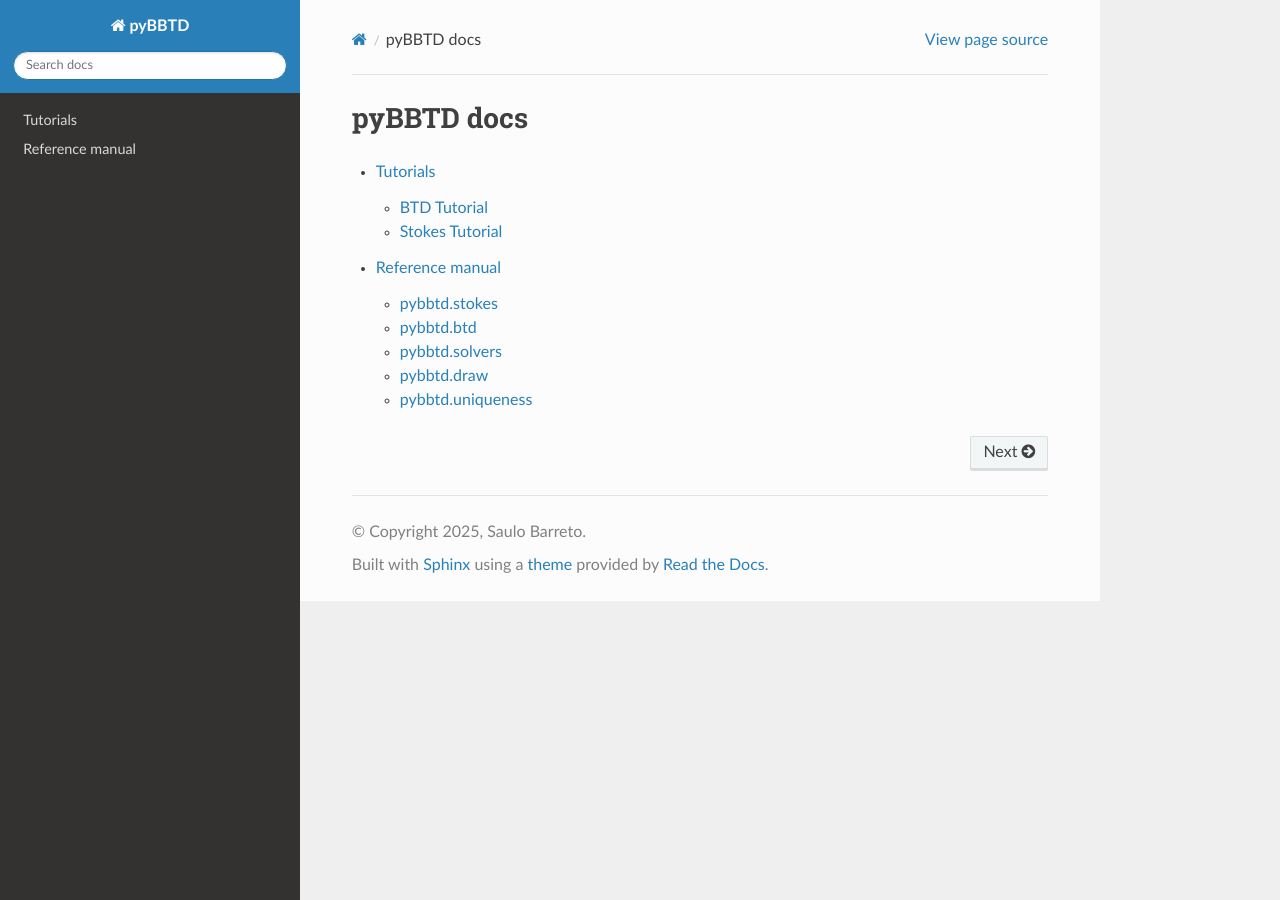
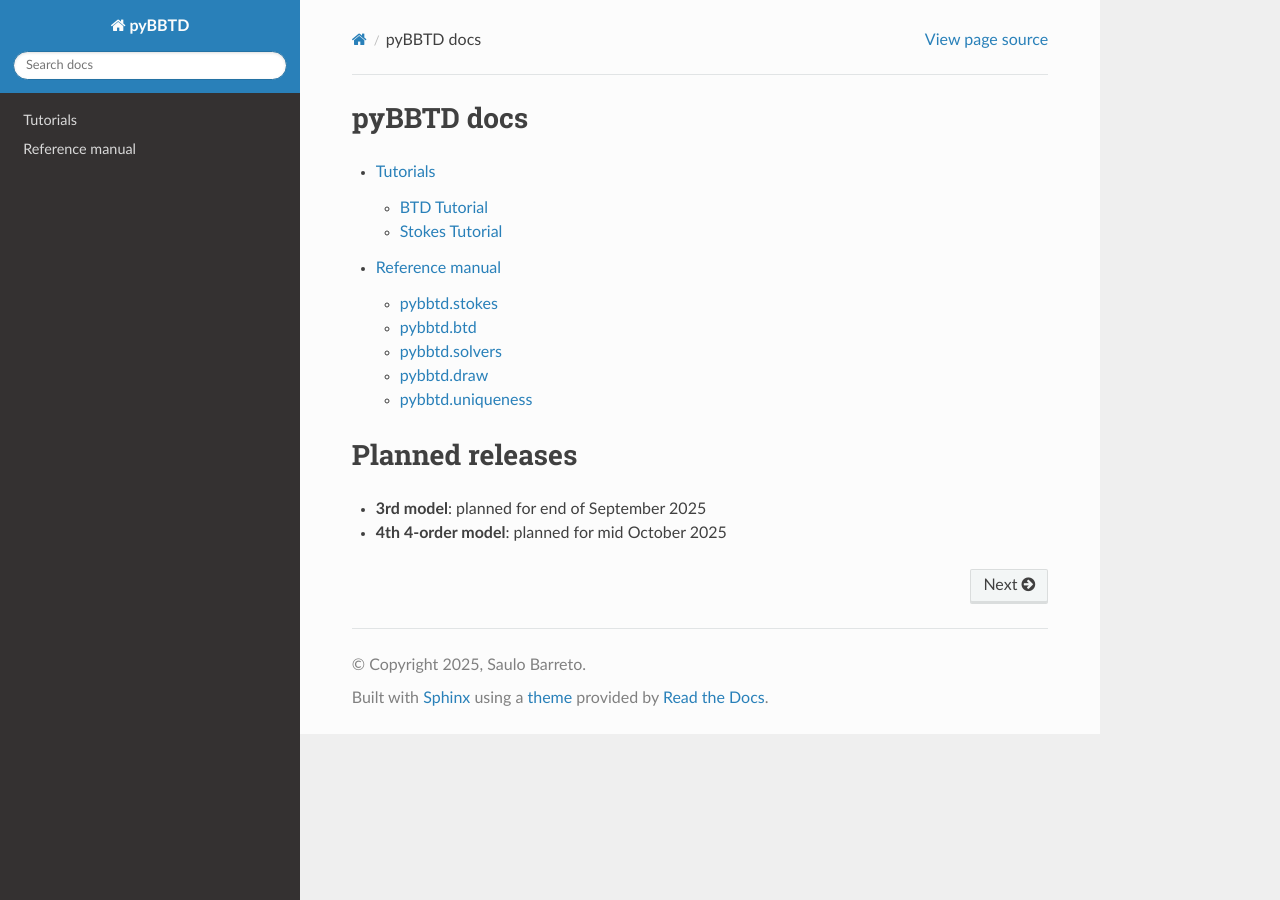
Before and after one commit to scbarreto/pyBBTD, a Sphinx documentation site: the page built from docs/index.rst, in a window 1280 px wide. Built offline with Sphinx 7.4.7 and the Read the Docs theme 3.1.0, drawn with Linux system fonts in a browser that asks for light colours.

Commit message:
Added release date for each part

```diff
--- a/docs/index.rst
+++ b/docs/index.rst
@@ -11,3 +11,9 @@
 
    tutorials/index
    reference
+
+Planned releases
+====================
+
+- **3rd model**: planned for end of September 2025
+- **4th 4-order model**: planned for mid October 2025
```
